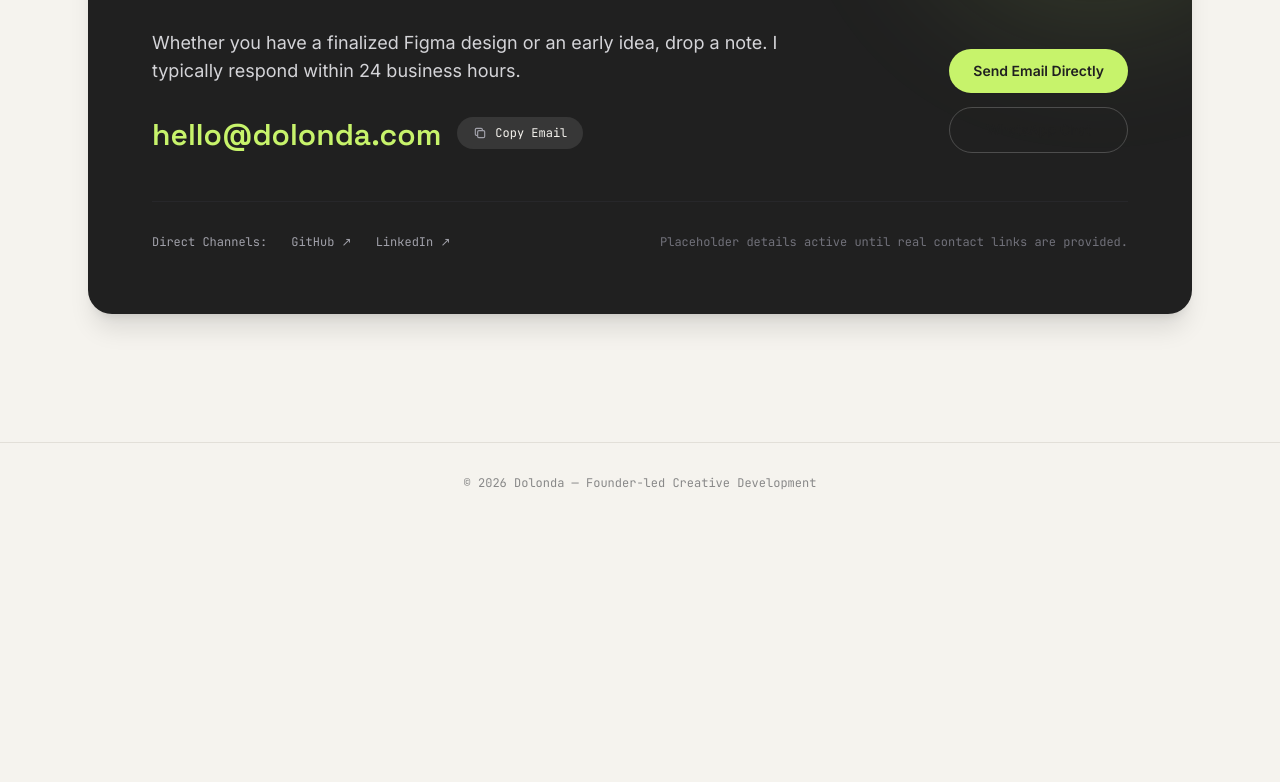
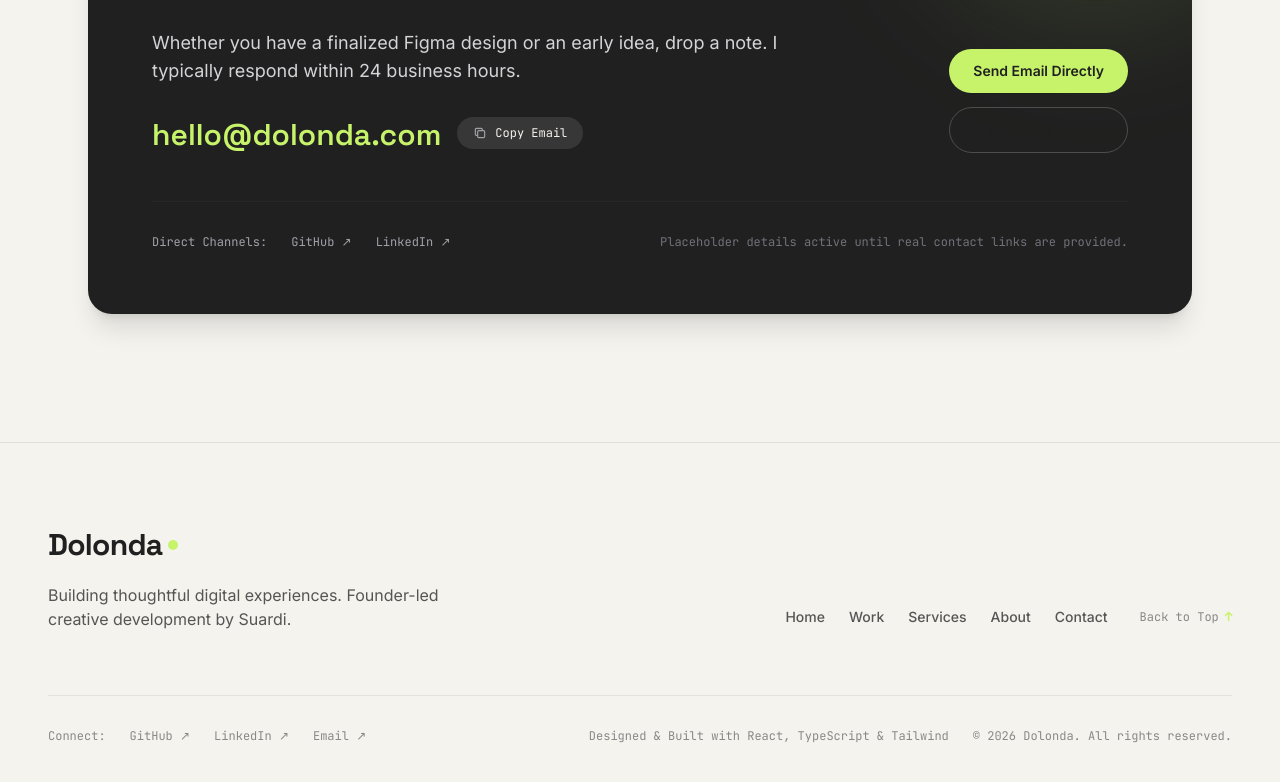
Before and after one commit to suardihaidar/dolonda, a React (Vite) app: page / in a window 1280 px wide. Shown: the part 6476-7258 px from the top of the page. Before the commit the page ends 6999 px from the top, so only its background shows below. Built offline with nearby package versions, Linux system fonts and the light colour scheme.

Commit message:
feat: complete stage 3 section implementation with editorial footer and root assembly

```diff
--- a/src/App.tsx
+++ b/src/App.tsx
@@ -6,6 +6,7 @@ import { Services } from './components/sections/Services';
 import { About } from './components/sections/About';
 import { TechStack } from './components/sections/TechStack';
 import { Contact } from './components/sections/Contact';
+import { Footer } from './components/layout/Footer';
 
 export const App: React.FC = () => {
   return (
@@ -13,7 +14,7 @@ export const App: React.FC = () => {
       {/* 1. Navigation */}
       <Navbar />
 
-      {/* Main Content Sections */}
+      {/* Main Single-Page Sections */}
       <main className="flex-1 flex flex-col">
         {/* 2. Hero Section */}
         <Hero />
@@ -34,9 +35,8 @@ export const App: React.FC = () => {
         <Contact />
       </main>
 
-      <footer className="py-8 px-6 sm:px-8 md:px-12 border-t border-border-subtle text-center text-xs text-ink-subtle font-mono">
-        © 2026 Dolonda — Founder-led Creative Development
-      </footer>
+      {/* 8. Footer */}
+      <Footer />
     </div>
   );
 };
--- /dev/null
+++ b/src/components/layout/Footer.tsx
@@ -0,0 +1,97 @@
+import React from 'react';
+import { navigationLinks } from '../../data/navigation';
+import { contactDetails } from '../../data/contact';
+
+export const Footer: React.FC = () => {
+  const scrollToTop = (e: React.MouseEvent<HTMLAnchorElement>) => {
+    e.preventDefault();
+    window.scrollTo({ top: 0, behavior: 'smooth' });
+  };
+
+  return (
+    <footer className="w-full bg-canvas border-t border-border-subtle pt-16 sm:pt-20 pb-12 px-6 sm:px-8 md:px-12">
+      <div className="max-w-container mx-auto w-full space-y-12 sm:space-y-16">
+        {/* Upper Footer: Wordmark, Statement, and Navigation */}
+        <div className="flex flex-col md:flex-row justify-between items-start md:items-end gap-10">
+          {/* Brand Wordmark & Mission */}
+          <div className="space-y-4 max-w-md">
+            <a
+              href="#home"
+              onClick={scrollToTop}
+              className="group inline-flex items-center gap-1.5 focus-visible:outline-none focus-visible:ring-2 focus-visible:ring-indigo-accent rounded-sm py-1"
+              aria-label="Dolonda — Return to Top"
+            >
+              <span className="font-heading text-3xl font-bold tracking-tight text-ink group-hover:text-ink/80 transition-colors">
+                Dolonda
+              </span>
+              <span className="w-2.5 h-2.5 rounded-full bg-lime-accent inline-block transform group-hover:scale-125 transition-transform duration-200" />
+            </a>
+            <p className="font-body text-sm sm:text-base text-ink-muted leading-relaxed">
+              Building thoughtful digital experiences. Founder-led creative development by Suardi.
+            </p>
+          </div>
+
+          {/* Quick Navigation Links */}
+          <div className="flex flex-col sm:flex-row items-start sm:items-center gap-6 sm:gap-8">
+            <nav className="flex flex-wrap gap-6" aria-label="Footer Navigation">
+              {navigationLinks.map((link) => (
+                <a
+                  key={link.href}
+                  href={link.href}
+                  className="font-body text-xs sm:text-sm font-medium text-ink-muted hover:text-ink transition-colors focus-visible:outline-none focus-visible:ring-2 focus-visible:ring-indigo-accent rounded-sm py-1"
+                >
+                  {link.label}
+                </a>
+              ))}
+            </nav>
+
+            {/* Back to Top Trigger */}
+            <a
+              href="#home"
+              onClick={scrollToTop}
+              className="inline-flex items-center gap-1.5 font-mono text-xs text-ink-subtle hover:text-ink transition-colors focus-visible:outline-none focus-visible:ring-2 focus-visible:ring-indigo-accent rounded-sm py-1"
+              aria-label="Back to top"
+            >
+              <span>Back to Top</span>
+              <span className="text-lime-accent font-bold">↑</span>
+            </a>
+          </div>
+        </div>
+
+        {/* Lower Footer: Social Links, Disclaimer & Copyright */}
+        <div className="pt-8 border-t border-border-subtle/80 flex flex-col sm:flex-row justify-between items-start sm:items-center gap-4 text-xs font-mono text-ink-subtle">
+          <div className="flex items-center gap-6">
+            <span>Connect:</span>
+            <a
+              href={contactDetails.githubPlaceholder}
+              target="_blank"
+              rel="noopener noreferrer"
+              className="hover:text-ink transition-colors focus-visible:outline-none focus-visible:ring-2 focus-visible:ring-indigo-accent rounded-sm"
+            >
+              GitHub ↗
+            </a>
+            <a
+              href={contactDetails.linkedinPlaceholder}
+              target="_blank"
+              rel="noopener noreferrer"
+              className="hover:text-ink transition-colors focus-visible:outline-none focus-visible:ring-2 focus-visible:ring-indigo-accent rounded-sm"
+            >
+              LinkedIn ↗
+            </a>
+            <a
+              href={`mailto:${contactDetails.email}`}
+              className="hover:text-ink transition-colors focus-visible:outline-none focus-visible:ring-2 focus-visible:ring-indigo-accent rounded-sm"
+            >
+              Email ↗
+            </a>
+          </div>
+
+          <div className="flex flex-col sm:flex-row sm:items-center gap-2 sm:gap-6">
+            <span>Designed & Built with React, TypeScript & Tailwind</span>
+            <span>© 2026 Dolonda. All rights reserved.</span>
+          </div>
+        </div>
+      </div>
+    </footer>
+  );
+};
```
Also changed, not shown: tasks/MVP.md (+2 -2 lines).
